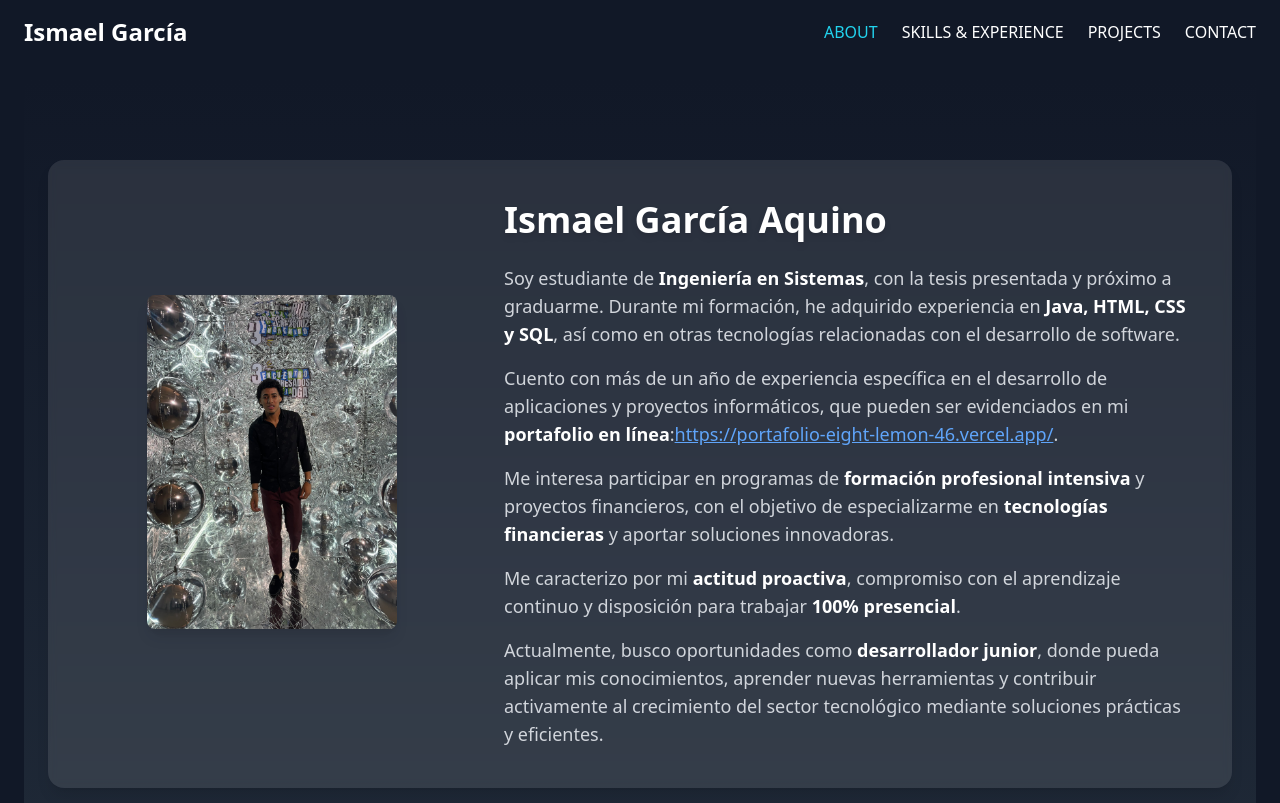
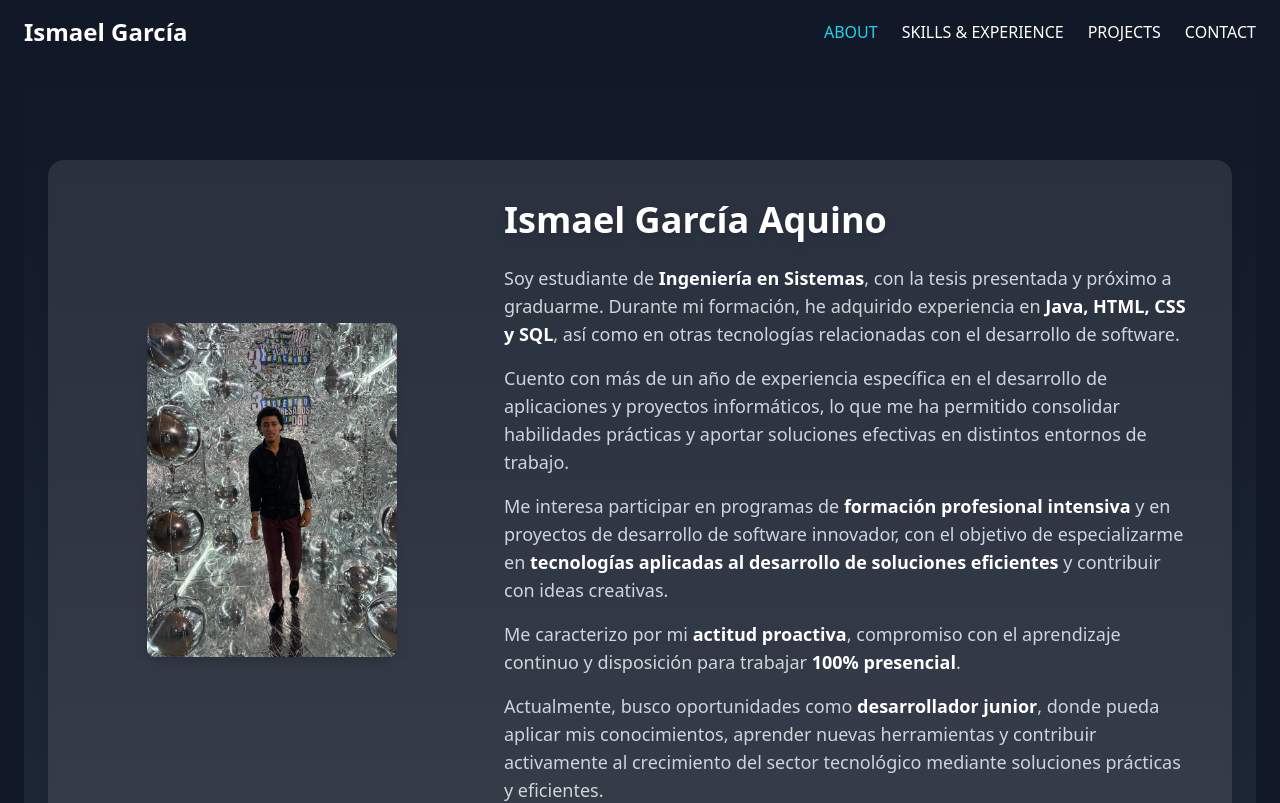
Before and after one commit to IsmaelGarcia2/Portafolio, a React (Vite) app: page / in a window 1280 px wide. Shown: the top 803 px of the page. Built offline with nearby package versions, Linux system fonts and the light colour scheme.

Commit message:
Update About.jsx

```diff
--- a/src/components/About.jsx
+++ b/src/components/About.jsx
@@ -34,13 +34,12 @@ export default function About() {
                         </p>
 
                         <p className="text-gray-300 text-lg mb-4">
-                            Cuento con más de un año de experiencia específica en el desarrollo de aplicaciones y proyectos informáticos, que pueden ser evidenciados en mi <span className="font-semibold text-white">portafolio en línea</span>:
-                            <a href="https://portafolio-eight-lemon-46.vercel.app/" className="text-blue-400 underline" target="_blank" rel="noopener noreferrer">https://portafolio-eight-lemon-46.vercel.app/</a>.
+                            Cuento con más de un año de experiencia específica en el desarrollo de aplicaciones y proyectos informáticos, lo que me ha permitido consolidar habilidades prácticas y aportar soluciones efectivas en distintos entornos de trabajo.
                         </p>
 
                         <p className="text-gray-300 text-lg mb-4">
-                            Me interesa participar en programas de <span className="font-semibold text-white">formación profesional intensiva</span> y proyectos financieros,
-                            con el objetivo de especializarme en <span className="font-semibold text-white">tecnologías financieras</span> y aportar soluciones innovadoras.
+                            Me interesa participar en programas de <span className="font-semibold text-white">formación profesional intensiva</span> y en proyectos de desarrollo de software innovador,
+                            con el objetivo de especializarme en <span className="font-semibold text-white">tecnologías aplicadas al desarrollo de soluciones eficientes</span> y contribuir con ideas creativas.
                         </p>
 
                         <p className="text-gray-300 text-lg mb-4">
```
